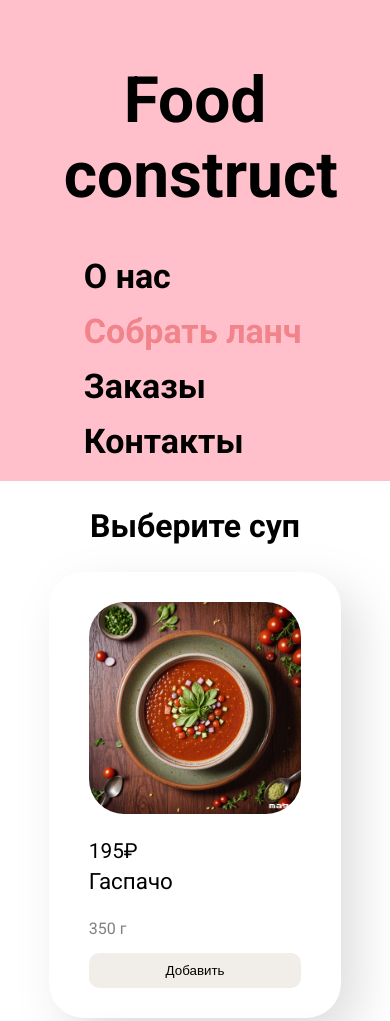
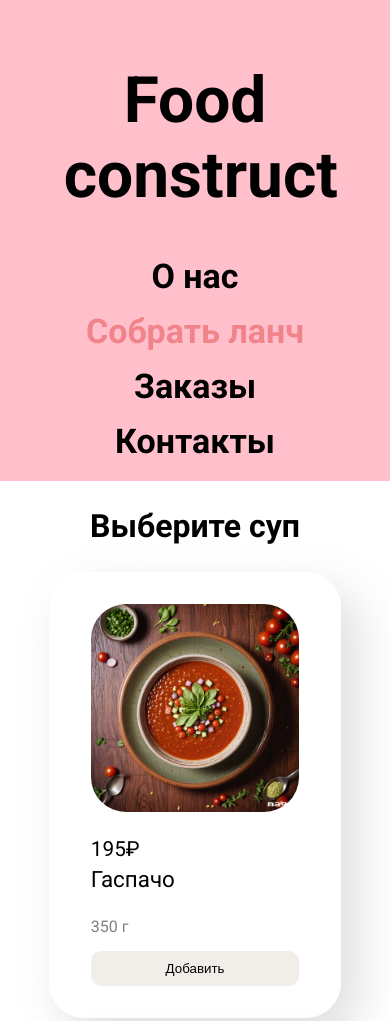
Before and after one commit to sacurok/Denisov-web-dev-2024-1, a plain HTML site: page lab2/lunch.html in a window 390 px wide. Shown: the top 1021 px of the page. Drawn offline with Linux system fonts and the light colour scheme.

Commit message:
corrections

```diff
--- a/lab2/style.css
+++ b/lab2/style.css
@@ -23,13 +23,12 @@ main {
 
 .main-menu{
     display: flex;
-    flex-wrap: wrap;
-    align-items: flex-start;
 }
 
-.main-menu ul {
+.main-menu > ul {
     display: flex;
     flex-wrap: wrap;
+    flex-direction: row;
     gap: 15px;
     margin: 0;
     list-style: none;
@@ -92,8 +91,8 @@ h2{
 
 
 .lunchpic {
-    height: 525px;
-    width: 825px;
+    height: 100%;
+    width: 100%;
     text-align: left;
     margin-left: 0px;
 }
@@ -157,9 +156,12 @@ a[href^="tel:"]:hover {
     }
 
     .main-menu {
-        display: flex;
+        flex: 1;
+    }
+
+    .main-menu > ul {
+        padding: 0;
         justify-content: space-between;
-        padding: 0 20px;
     }
 }
 
@@ -171,7 +173,12 @@ a[href^="tel:"]:hover {
 
     .main-menu {
         flex-direction: column;
+    }
+
+    .main-menu > ul {
+        flex-direction: column;
         align-items: center;
+        align-self: center;
     }
 
     .main-menu a {
--- a/lab2/stylelunch.css
+++ b/lab2/stylelunch.css
@@ -14,6 +14,7 @@
     cursor: pointer;
     filter: drop-shadow(17px 19px 24px rgba(0, 0, 0, 0.13));
     background-color: white;
+    border: 2px solid transparent;
 }
 
 .dish:hover {
@@ -65,10 +66,13 @@
         gap: 20px;
     }
 
-    nav {
-        display: flex;
+    .main-menu {
+        flex: 1;
+    }
+
+    .main-menu > ul {
         justify-content: space-between;
-        padding: 0 20px;
+        padding: 0;
     }
 }
 
@@ -78,11 +82,12 @@
         text-align: center;
     }
 
-    nav {
+    .main-menu {
         flex-direction: column;
         align-items: center;
     }
-    nav a {
+
+    .main-menu a {
         font-size: calc(30px + 4px);
     }
 
--- a/lab3/style.css
+++ b/lab3/style.css
@@ -92,8 +92,8 @@ h2{
 
 
 .lunchpic {
-    height: 525px;
-    width: 825px;
+    height: 100%;
+    width: 100%;
     text-align: left;
     margin-left: 0px;
 }
@@ -157,9 +157,12 @@ a[href^="tel:"]:hover {
     }
 
     .main-menu {
-        display: flex;
+        flex: 1;
+    }
+
+    .main-menu > ul {
+        padding: 0;
         justify-content: space-between;
-        padding: 0 20px;
     }
 }
 
@@ -171,7 +174,12 @@ a[href^="tel:"]:hover {
 
     .main-menu {
         flex-direction: column;
+    }
+
+    .main-menu > ul {
+        flex-direction: column;
         align-items: center;
+        align-self: center;
     }
 
     .main-menu a {
--- a/lab3/stylelunch.css
+++ b/lab3/stylelunch.css
@@ -14,6 +14,7 @@
     cursor: pointer;
     filter: drop-shadow(17px 19px 24px rgba(0, 0, 0, 0.13));
     background-color: white;
+    border: 2px solid transparent;
 }
 
 .dish:hover {
@@ -65,10 +66,13 @@
         gap: 20px;
     }
 
-    nav {
-        display: flex;
+    .main-menu {
+        flex: 1;
+    }
+
+    .main-menu > ul {
         justify-content: space-between;
-        padding: 0 20px;
+        padding: 0;
     }
 }
 
@@ -78,11 +82,12 @@
         text-align: center;
     }
 
-    nav {
+    .main-menu {
         flex-direction: column;
         align-items: center;
     }
-    nav a {
+
+    .main-menu a {
         font-size: calc(30px + 4px);
     }
 
```
